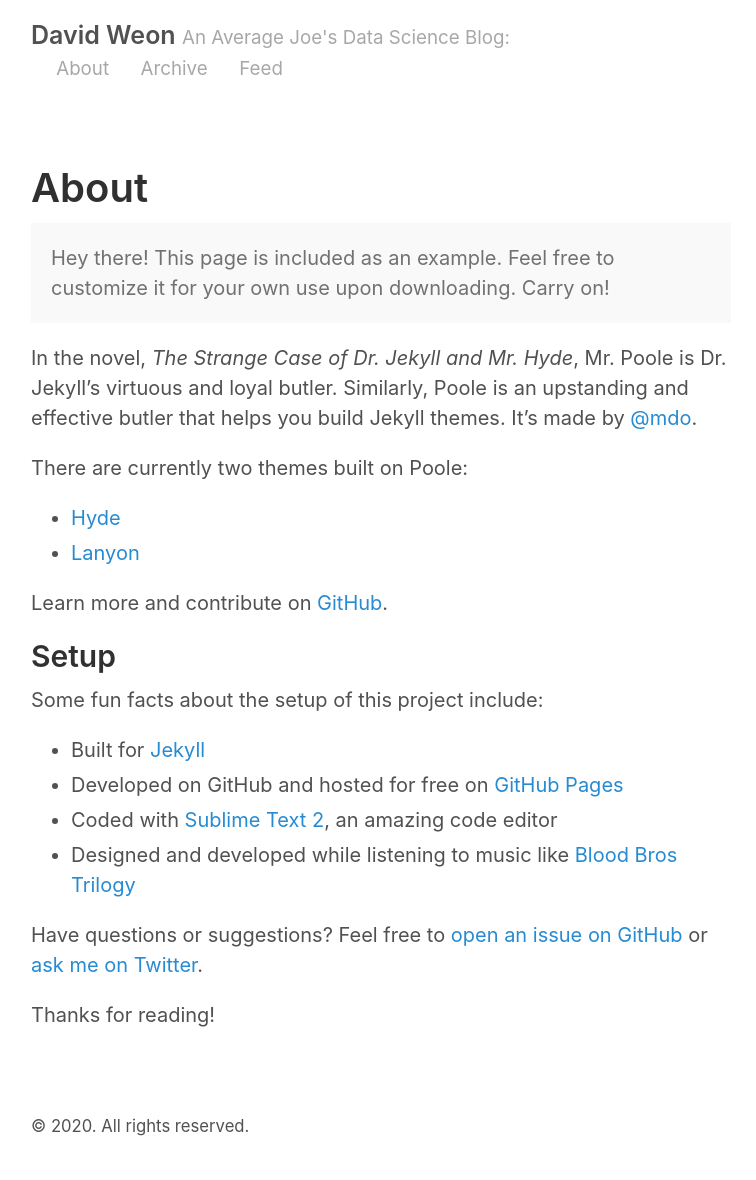
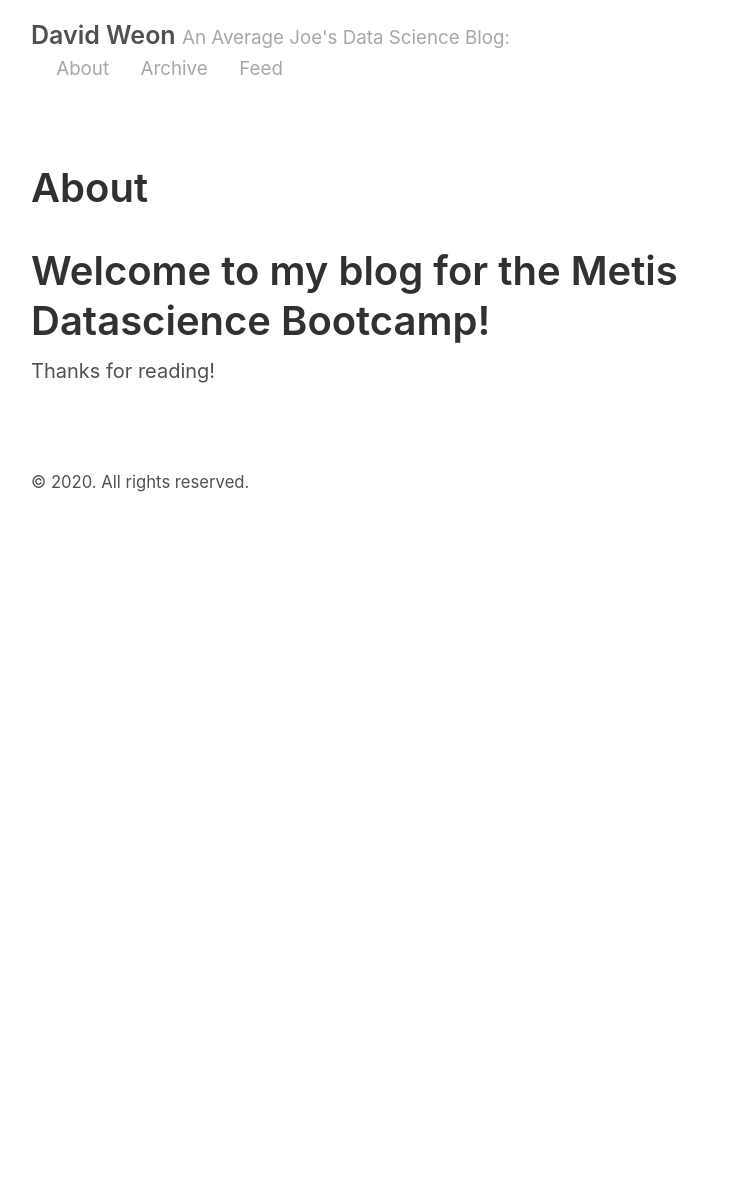
Before and after one commit to eunchanity/eunchanity.github.io, a Jekyll site: the page built from about.md, in a window 1280 px wide. Shown: the whole page, without its empty margins (259-1015 px from the left). Built offline with Jekyll 4.4.1, drawn with Linux system fonts in a browser that asks for light colours; after the commit the page ends 900 px from its top, so only the background shows below that.

Commit message:
changing about section

```diff
--- a/about.md
+++ b/about.md
@@ -3,28 +3,7 @@
 title: About
 ---
 
-<p class="message">
-  Hey there! This page is included as an example. Feel free to customize it for your own use upon downloading. Carry on!
-</p>
+# Welcome to my blog for the Metis Datascience Bootcamp!
 
-In the novel, *The Strange Case of Dr. Jekyll and Mr. Hyde*, Mr. Poole is Dr. Jekyll's virtuous and loyal butler. Similarly, Poole is an upstanding and effective butler that helps you build Jekyll themes. It's made by [@mdo](https://twitter.com/mdo).
-
-There are currently two themes built on Poole:
-
-* [Hyde](http://hyde.getpoole.com)
-* [Lanyon](http://lanyon.getpoole.com)
-
-Learn more and contribute on [GitHub](https://github.com/poole).
-
-## Setup
-
-Some fun facts about the setup of this project include:
-
-* Built for [Jekyll](http://jekyllrb.com)
-* Developed on GitHub and hosted for free on [GitHub Pages](https://pages.github.com)
-* Coded with [Sublime Text 2](http://sublimetext.com), an amazing code editor
-* Designed and developed while listening to music like [Blood Bros Trilogy](https://soundcloud.com/maddecent/sets/blood-bros-series)
-
-Have questions or suggestions? Feel free to [open an issue on GitHub](https://github.com/poole/poole/issues/new) or [ask me on Twitter](https://twitter.com/mdo).
 
 Thanks for reading!
```
Also changed, not shown: 1 other file.
